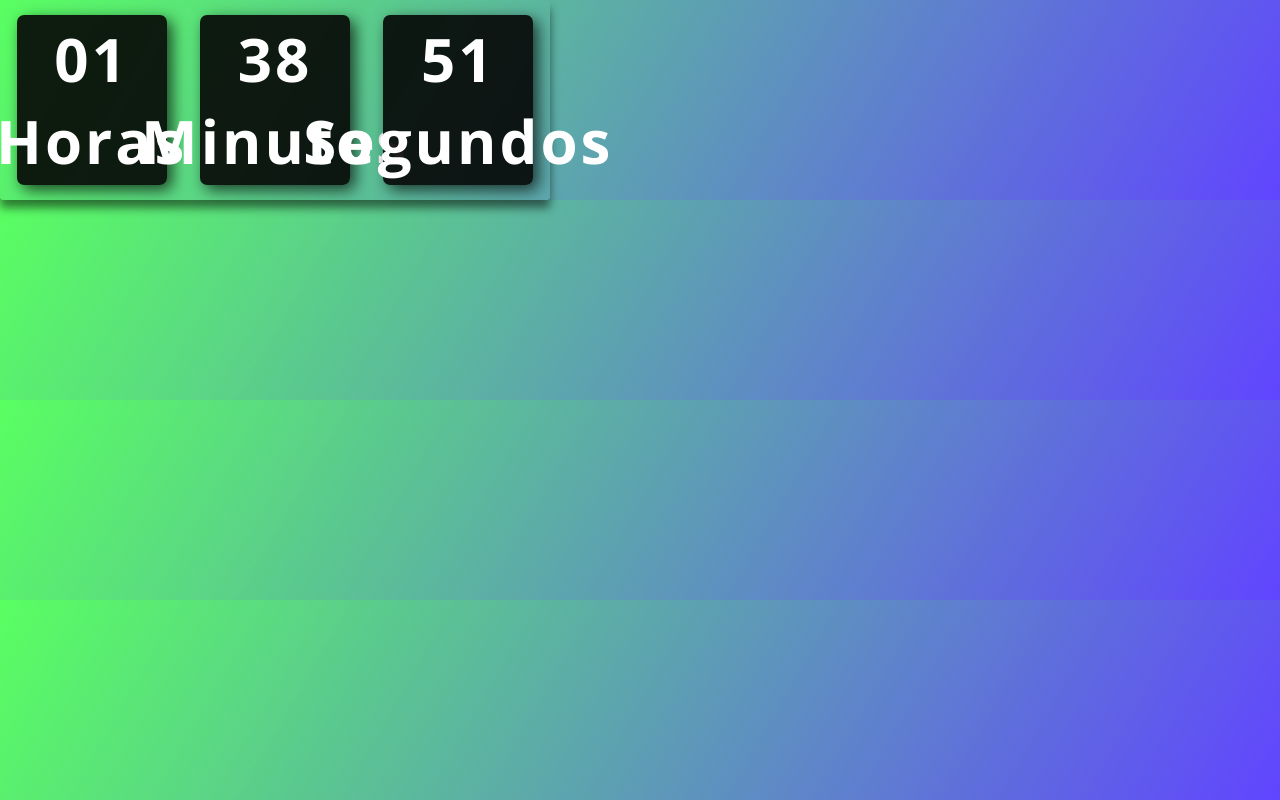
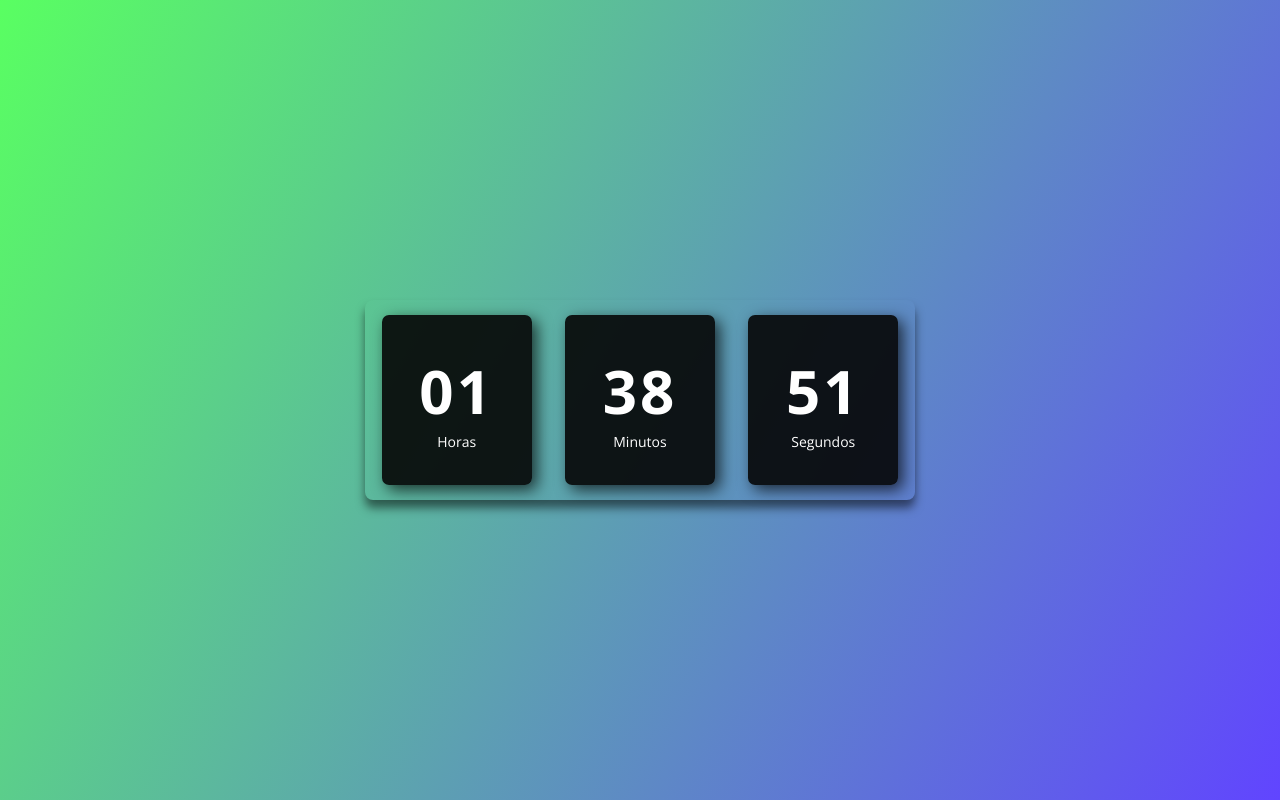
Before and after one commit to Joaomarcellodev/relogio_digital, a plain HTML site: page index.html in a window 1280 px wide. Drawn offline with nearby package versions, Linux system fonts and the light colour scheme.

Commit message:
finish project

```diff
--- a/style.css
+++ b/style.css
@@ -1,31 +1,32 @@
 @import url('https://fonts.googleapis.com/css2?family=Open+Sans:ital,wght@0,300..800;1,300..800&display=swap');
 
-
-*{
+* {
     padding: 0;
     margin: 0;
     font-family: 'Open Sans', sans-serif;
+    box-sizing: border-box;
 }
 
-body{
-    width: 100vh;
-    background: linear-gradient(120deg,#3bff45d8,#4625ffda);
+body {
+    height: 100vh;
     display: flex;
     align-items: center;
+    justify-content: center;
+    background: linear-gradient(120deg, #3bff45d8, #4625ffda);
 }
 
-.relogio{
+.relogio {
     display: flex;
     align-items: center;
     justify-content: space-around;
     height: 200px;
     width: 550px;
     background: transparent;
-    border-radius: 3px;
-    box-shadow: 0px 8px 10px rgba(0, 0, 0, .5);
+    border-radius: 8px;
+    box-shadow: 0px 8px 10px rgba(0, 0, 0, 0.5);
 }
 
-.relogio div{
+.relogio div {
     height: 170px;
     width: 150px;
     display: flex;
@@ -33,18 +34,19 @@ body{
     align-items: center;
     justify-content: center;
     color: #fff;
-    background: rgba(5,5,5, .9);
-    box-shadow: 5px 5px 15px rgba(0,0,0, .7);
+    background: rgba(5, 5, 5, 0.9);
+    box-shadow: 5px 5px 15px rgba(0, 0, 0, 0.7);
     border-radius: 7px;
     letter-spacing: 3px;
 }
 
-
-.relogio span{
+.relogio span {
     font-weight: bolder;
     font-size: 60px;
 }
 
-.relogio span .tempo{
-    font-size: 10px;
+.relogio span.tempo {
+    font-size: 14px;
+    font-weight: normal;
+    letter-spacing: normal;
 }
```
